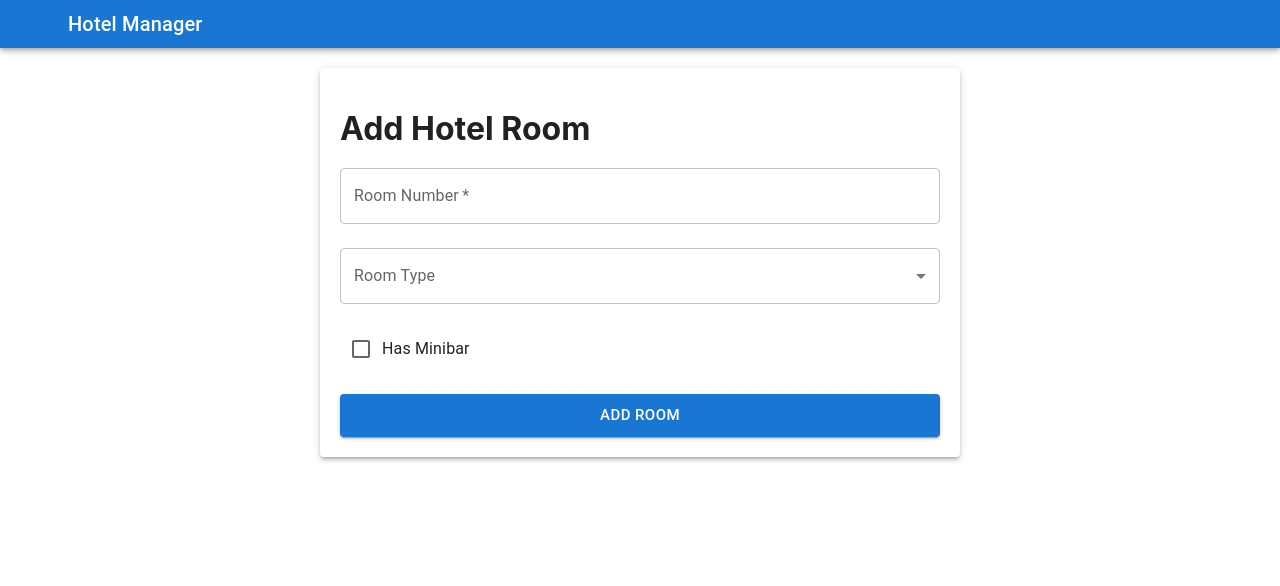
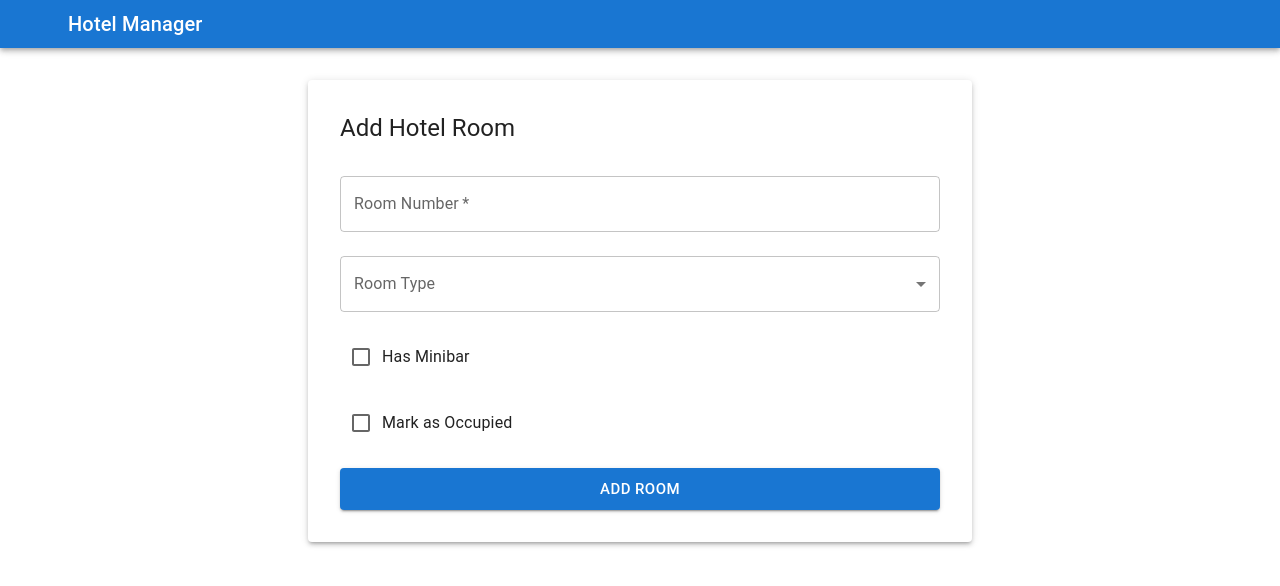
Before and after one commit to indalec/hotelmanager, a React (Create React App) app in the folder hotelmanager-frontend/: page /add-hotel-room in a window 1280 px wide. Shown: the top 586 px of the page. Built offline with nearby package versions, Linux system fonts and the light colour scheme; some icons are missing.

Commit message:
feat: add availability property to HotelRoom model; update AddHotelRoom component to handle availability state and adjust HotelRoomList display

```diff
--- a/hotelmanager-frontend/src/components/AddHotelRoom.js
+++ b/hotelmanager-frontend/src/components/AddHotelRoom.js
@@ -1,30 +1,37 @@
 import * as React from 'react';
 import { useState } from 'react';
-import Box from '@mui/material/Box';
+import {
+    Container,
+    Paper,
+    Button,
+    FormControlLabel,
+    Checkbox,
+    Stack,
+    Box,
+    Typography
+} from '@mui/material';
 import TextField from '@mui/material/TextField';
-import { Container, Paper, Button, FormControlLabel, Checkbox, Stack } from '@mui/material';
 import DropdownRoomType from './DropdownRoomType';
 
 export default function AddHotelRoom() {
-  const paperStyle = { padding: '20px 20px', width: 600, margin: "20px auto" };
     const [roomNumber, setRoomNumber] = useState('');
     const [roomType, setRoomType] = useState('');
     const [hasMinibar, setHasMinibar] = useState(false);
+    const [isAvailable, setIsAvailable] = useState(true);
 
     const handleSubmit = async (e) => {
         e.preventDefault();
         const hotelRoom = {
             roomNumber: parseInt(roomNumber),
             roomType,
-      hasMinibar
+            hasMinibar,
+            isAvailable  // This now matches the backend's @JsonProperty
         };
 
         try {
             const response = await fetch('http://localhost:8080/hotel-room/add', {
                 method: 'POST',
-        headers: {
-          'Content-Type': 'application/json',
-        },
+                headers: { 'Content-Type': 'application/json' },
                 body: JSON.stringify(hotelRoom),
             });
 
@@ -33,25 +40,27 @@ export default function AddHotelRoom() {
                 setRoomNumber('');
                 setRoomType('');
                 setHasMinibar(false);
+                setIsAvailable(true);
             } else {
-        alert('Error adding room');
+                const errorData = await response.json();
+                alert(`Error adding room: ${errorData.message || response.statusText}`);
             }
         } catch (error) {
             console.error('Error:', error);
-      alert('Failed to add room');
+            alert('Failed to add room. Please check your connection.');
         }
     };
 
     return (
-    <Container>
-      <Paper elevation={3} style={paperStyle}>
-        <h1 style={{ marginBottom: '20px' }}>Add Hotel Room</h1>
-        <Box
-          component="form"
-          onSubmit={handleSubmit}
-          noValidate
-          autoComplete="off"
-        >
+        <Container sx={{ mt: 4, mb: 4 }}>
+            <Paper elevation={3} sx={{ p: 4, width: '100%', maxWidth: 600, mx: 'auto' }}>
+                <Box sx={{ mb: 4 }}>
+                    <Typography variant="h5" component="h1" gutterBottom>
+                        Add Hotel Room
+                    </Typography>
+                </Box>
+
+                <Box component="form" onSubmit={handleSubmit}>
                     <Stack spacing={3}>
                         <TextField
                             label="Room Number"
@@ -61,6 +70,7 @@ export default function AddHotelRoom() {
                             fullWidth
                             value={roomNumber}
                             onChange={(e) => setRoomNumber(e.target.value)}
+                            inputProps={{ min: 1 }}
                         />
 
                         <DropdownRoomType
@@ -79,12 +89,23 @@ export default function AddHotelRoom() {
                             label="Has Minibar"
                         />
 
+                        <FormControlLabel
+                            control={
+                                <Checkbox
+                                    checked={!isAvailable}
+                                    onChange={(e) => setIsAvailable(!e.target.checked)}
+                                    color="primary"
+                                />
+                            }
+                            label="Mark as Occupied"
+                        />
+
                         <Button
                             type="submit"
                             variant="contained"
-              color="primary"
+                            size="large"
                             fullWidth
-              size="large"
+                            sx={{ mt: 2 }}
                         >
                             Add Room
                         </Button>
--- a/hotelmanager-frontend/src/components/HotelRoomList.js
+++ b/hotelmanager-frontend/src/components/HotelRoomList.js
@@ -105,7 +105,7 @@ export default function HotelRoomList() {
         <Container sx={{ mt: 4, mb: 4 }}>
             <Paper sx={{ width: '100%', overflow: 'hidden' }}>
                 <Box sx={{ display: 'flex', justifyContent: 'space-between', alignItems: 'center', p: 2 }}>
-                    <Typography variant="h5">
+                    <Typography variant="h4">
                         Hotel Rooms List
                     </Typography>
                     <Button
@@ -221,14 +221,15 @@ export default function HotelRoomList() {
                                         <TableCell>
                                             {room.isAvailable ? (
                                                 <Chip
+                                                label="Available"
+                                                color="success"
+                                                variant="outlined"
+                                            />
+                                            ) : (
+
+                                                <Chip
                                                     label="Occupied"
                                                     color="error"
-                                                    variant="outlined"
-                                                />
-                                            ) : (
-                                                <Chip
-                                                    label="Available"
-                                                    color="success"
                                                     variant="outlined"
                                                 />
                                             )}
```
Also changed, not shown: 1 other file (tests, documents, lock files or other folders). Lines whose indentation alone changed are shown as unchanged.
